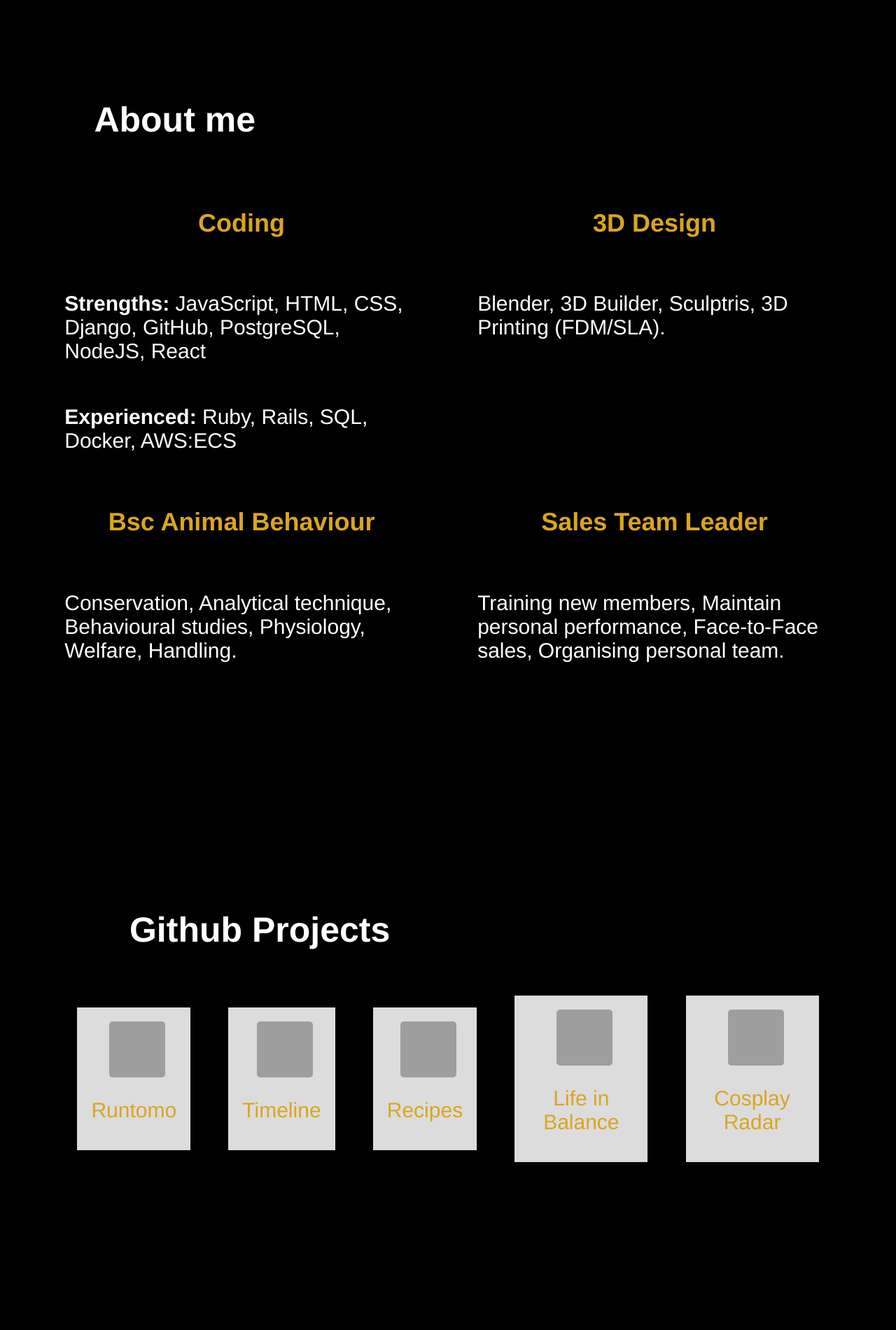
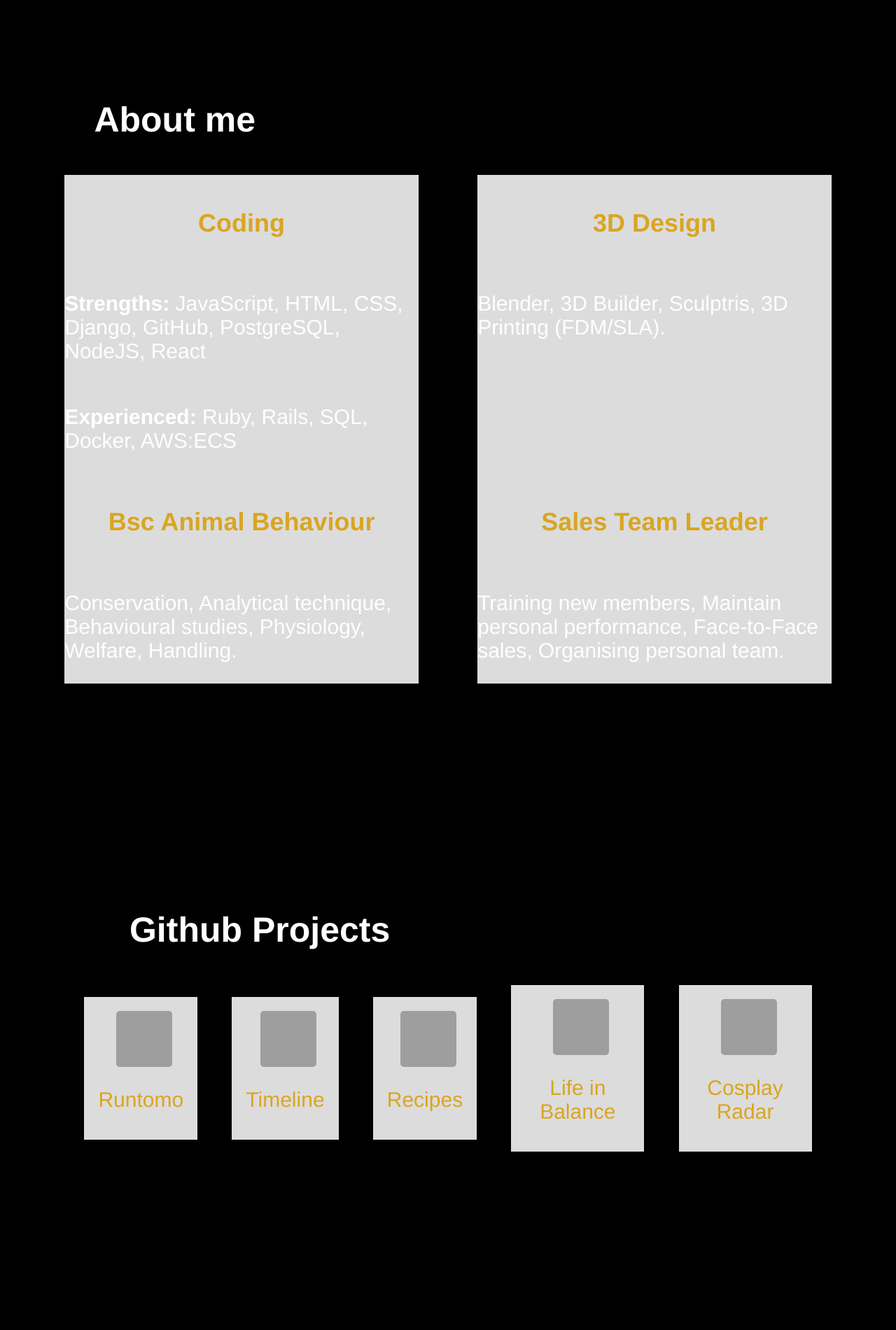
Before and after one commit to AlexBrown4020/portfolio-redo, a PHP site: page /index.html in a window 1280 px wide. Shown: the part 692-2593 px from the top of the page at 70% size. Run offline with PHP 8.4, Linux system fonts and the light colour scheme; some libraries are stand-ins or nearby versions; grey boxes are pictures that could not be loaded.

Commit message:
Feat: Move background to reveal styling

```diff
--- a/style.css
+++ b/style.css
@@ -79,12 +79,9 @@ nav {
     flex-direction: column;
     align-items: center;
     padding: 10px 20px;
-    margin: 15px;
     width: auto;
     text-align: center;
     max-width: 150px;
-    border: gray;
-    background-color: gainsboro;
 }
 
 .project-image {
@@ -245,6 +242,8 @@ nav {
   transform: translateY(150px);
   opacity: 0;
   transition: 1s all ease;
+  border: gray;
+  background-color: gainsboro;
 }
 
 .reveal.active{
```
